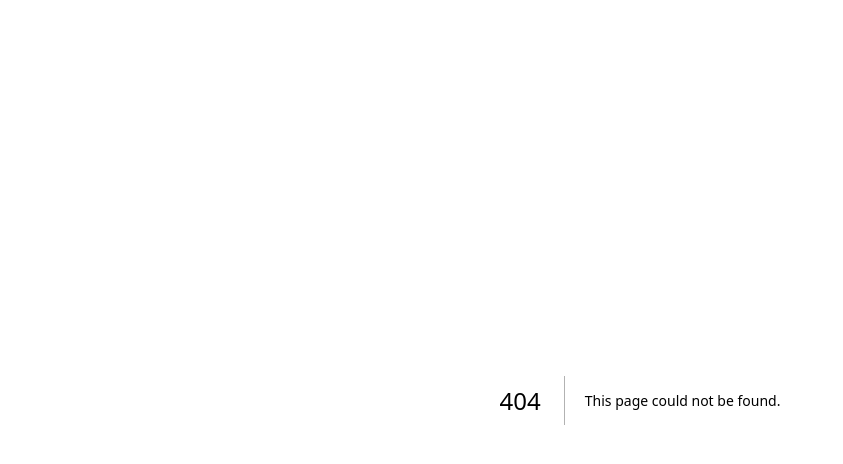
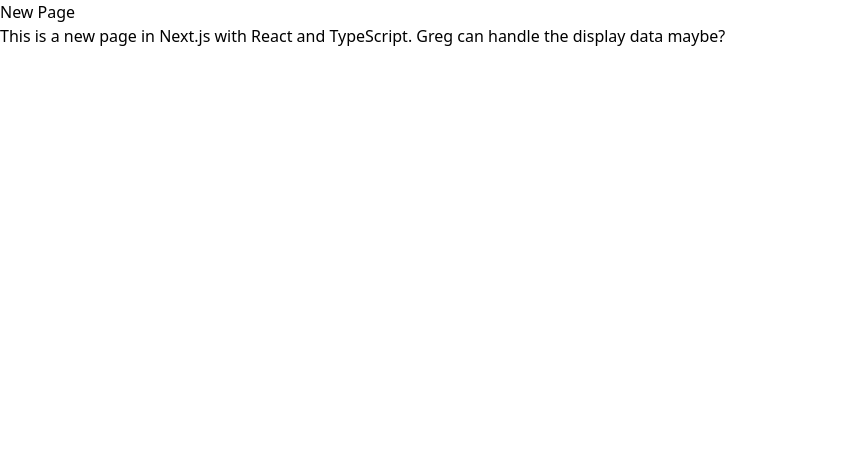
Before and after one commit to PlanetaryCouncil/WorldVote, a Next.js app: page /display in a window 1280 px wide. Before the commit this address had no page. Shown: the top 464 px of the page, without its empty margins (0-843 px from the left). Built offline with nearby package versions, Linux system fonts and the light colour scheme.

Commit message:
Page for display data

```diff
--- /dev/null
+++ b/src/pages/display.tsx
@@ -0,0 +1,12 @@
+import React from 'react';
+
+const NewPage: React.FC = () => {
+  return (
+    <div>
+      <h1>New Page</h1>
+      <p>This is a new page in Next.js with React and TypeScript. Greg can handle the display data maybe?</p>
+    </div>
+  );
+};
+
+export default NewPage;
```
